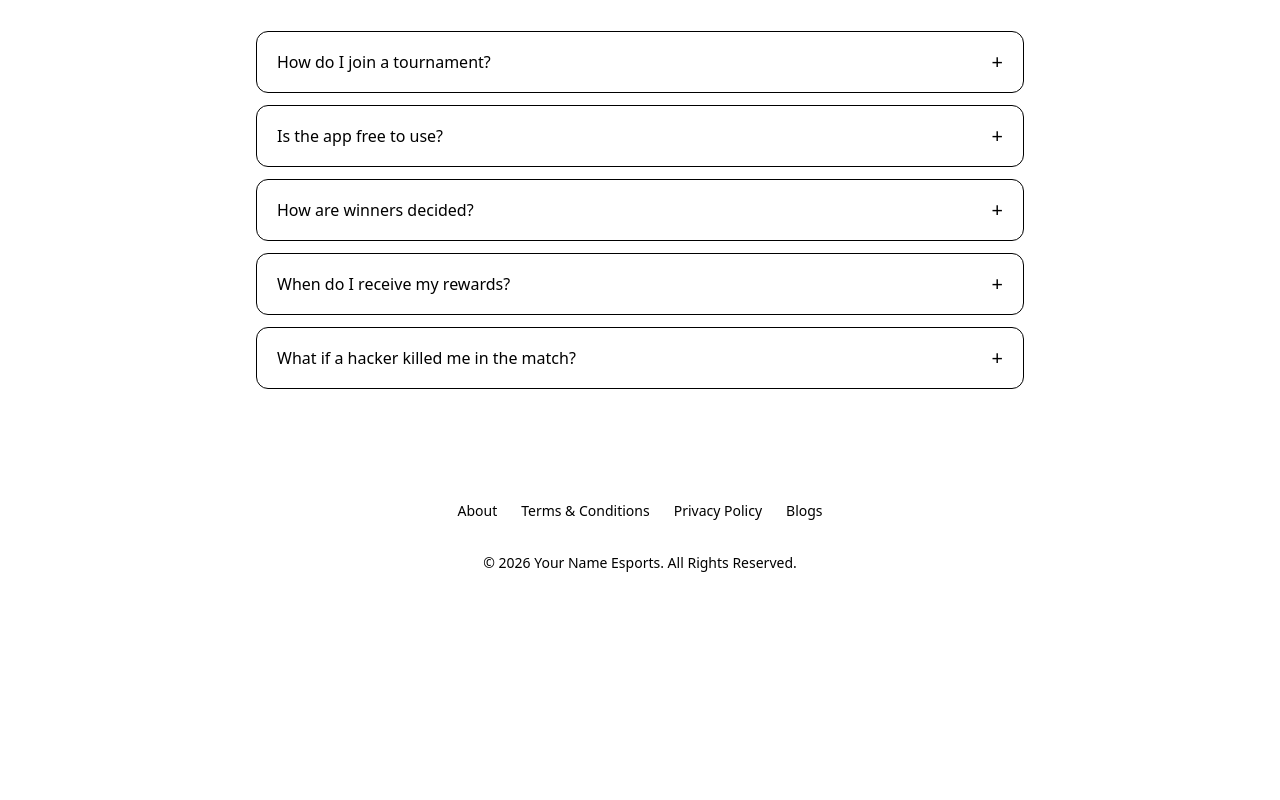
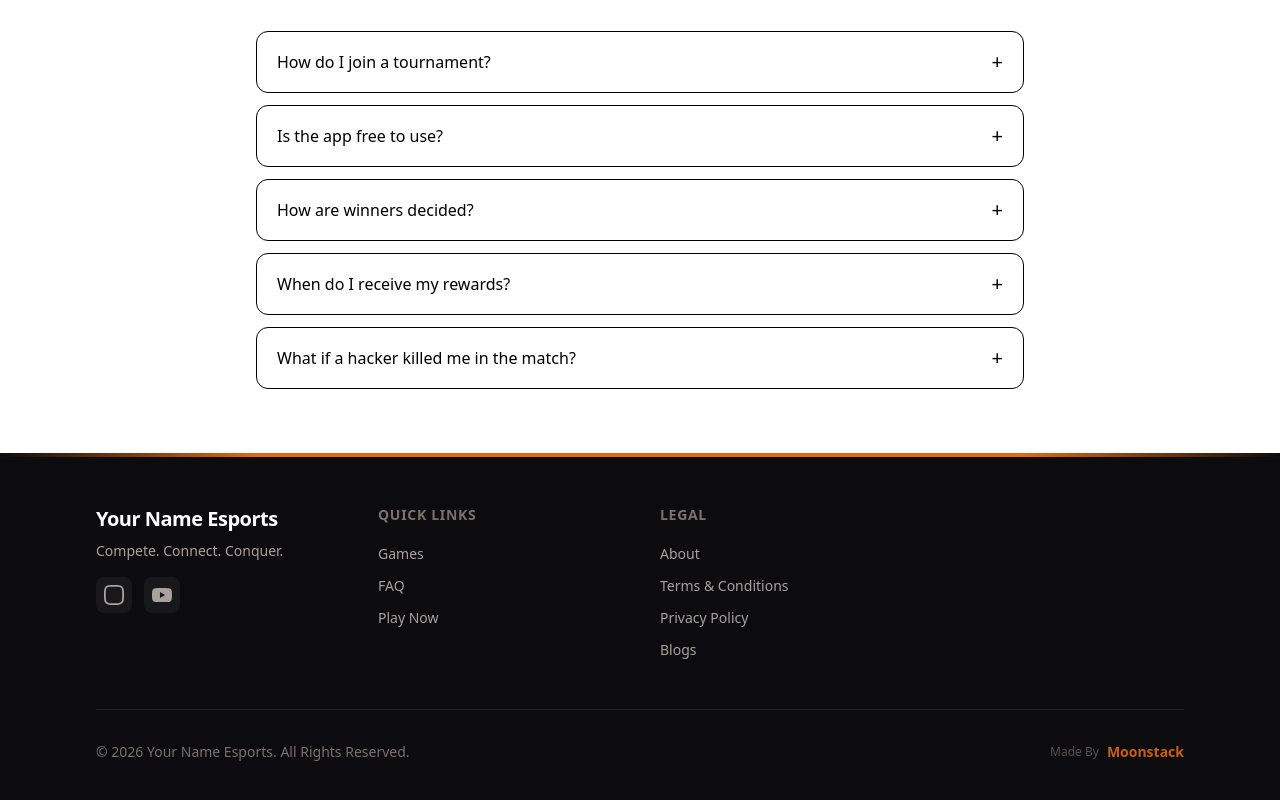
Before and after one commit to subasitnaik/esports-fullstack, a Next.js app: page / in a window 1280 px wide. Shown: the part 1747-2547 px from the top of the page. Before the commit the page ends 2368 px from the top, so only its background shows below. Built offline with nearby package versions, Linux system fonts and the light colour scheme.

Commit message:
updated the footer

```diff
--- a/src/components/layout/Footer.tsx
+++ b/src/components/layout/Footer.tsx
@@ -3,22 +3,117 @@ import { brand } from "@config/brand";
 
 export function Footer() {
   return (
-    <footer className="relative z-10 bg-base py-12 px-4 sm:px-6 lg:px-8">
-      <div className="mx-auto max-w-6xl">
-        <div className="flex flex-wrap justify-center gap-6">
+    <footer className="relative z-10 overflow-hidden bg-[#0c0c0e]">
+      {/* Top accent line */}
+      <div
+        className="h-1 w-full"
+        style={{
+          background: "linear-gradient(90deg, transparent, #f97316 20%, #f97316 80%, transparent)",
+          opacity: 0.9,
+        }}
+      />
+      <div className="mx-auto max-w-6xl px-4 py-12 sm:px-6 lg:px-8">
+        <div className="grid gap-10 sm:grid-cols-2 lg:grid-cols-4">
+          {/* Brand column */}
+          <div className="sm:col-span-2 lg:col-span-1">
+            <Link href="/" className="inline-block">
+              <span className="font-ultimatum text-xl font-bold tracking-tight text-white">
+                {brand.appName}
+              </span>
+            </Link>
+            <p className="mt-2 text-sm text-stone-400">
+              {brand.tagline}
+            </p>
+            {/* Social links */}
+            <div className="mt-4 flex gap-3">
+              {brand.social.instagram && (
+                <a
+                  href={brand.social.instagram}
+                  target="_blank"
+                  rel="noopener noreferrer"
+                  className="flex h-9 w-9 items-center justify-center rounded-lg bg-white/5 text-stone-400 transition hover:bg-orange-500/20 hover:text-orange-400"
+                  aria-label="Instagram"
+                >
+                  <svg className="h-5 w-5" viewBox="0 0 24 24" fill="currentColor">
+                    <path d="M12 2.163c3.204 0 3.584.012 4.85.07 3.252.148 4.771 1.691 4.919 4.919.058 1.265.069 1.645.069 4.849 0 3.205-.012 3.584-.069 4.849-.149 3.225-1.664 4.771-4.919 4.919-1.266.058-1.644.07-4.85.07-3.204 0-3.584-.012-4.849-.07-3.26-.149-4.771-1.699-4.919-4.92-.058-1.265-.07-1.644-.07-4.849 0-3.204.013-3.583.07-4.849.149-3.227 1.664-4.771 4.919-4.919 1.266-.057 1.645-.069 4.849-.069zm0-2.163c-3.259 0-3.667.014-4.947.072-4.358.2-6.78 2.618-6.98 6.98-.059 1.281-.073 1.689-.073 4.948 0 3.259.014 3.668.072 4.948.2 4.358 2.618 6.78 6.98 6.98 1.281.058 1.689.072 4.948.072 3.259 0 3.668-.014 4.948-.072 4.354-.2 6.782-2.618 6.979-6.98.059-1.28.073-1.689.073-4.948 0-3.259-.014-3.667-.072-4.947-.196-4.354-2.617-6.78-6.979-6.98-1.281-.059-1.69-.073-4.949-.073z" />
+                  </svg>
+                </a>
+              )}
+              {brand.social.youtube && (
+                <a
+                  href={brand.social.youtube}
+                  target="_blank"
+                  rel="noopener noreferrer"
+                  className="flex h-9 w-9 items-center justify-center rounded-lg bg-white/5 text-stone-400 transition hover:bg-orange-500/20 hover:text-orange-400"
+                  aria-label="YouTube"
+                >
+                  <svg className="h-5 w-5" viewBox="0 0 24 24" fill="currentColor">
+                    <path d="M23.498 6.186a3.016 3.016 0 0 0-2.122-2.136C19.505 3.545 12 3.545 12 3.545s-7.505 0-9.377.505A3.017 3.017 0 0 0 .502 6.186C0 8.07 0 12 0 12s0 3.93.502 5.814a3.016 3.016 0 0 0 2.122 2.136c1.871.505 9.376.505 9.376.505s7.505 0 9.377-.505a3.015 3.015 0 0 0 2.122-2.136C24 15.93 24 12 24 12s0-3.93-.502-5.814zM9.545 15.568V8.432L15.818 12l-6.273 3.568z" />
+                  </svg>
+                </a>
+              )}
+            </div>
+          </div>
+
+          {/* Quick links */}
+          <div>
+            <h3 className="font-ultimatum text-sm font-semibold uppercase tracking-wider text-stone-500">
+              Quick Links
+            </h3>
+            <ul className="mt-4 space-y-2">
+              <li>
+                <Link href="#games" className="text-sm text-stone-400 transition hover:text-orange-400">
+                  Games
+                </Link>
+              </li>
+              <li>
+                <Link href="#faq" className="text-sm text-stone-400 transition hover:text-orange-400">
+                  FAQ
+                </Link>
+              </li>
+              <li>
+                <Link href="/play" className="text-sm text-stone-400 transition hover:text-orange-400">
+                  Play Now
+                </Link>
+              </li>
+            </ul>
+          </div>
+
+          {/* Legal */}
+          <div>
+            <h3 className="font-ultimatum text-sm font-semibold uppercase tracking-wider text-stone-500">
+              Legal
+            </h3>
+            <ul className="mt-4 space-y-2">
               {brand.footer.links.map((link) => (
+                <li key={link.label}>
                   <Link
-              key={link.label}
                     href={link.href}
-              className="text-sm text-text-dim transition hover:text-accent"
+                    className="text-sm text-stone-400 transition hover:text-orange-400"
                   >
                     {link.label}
                   </Link>
+                </li>
               ))}
+            </ul>
           </div>
-        <p className="mt-8 text-center text-sm text-text-dim">
+        </div>
+
+        {/* Bottom bar */}
+        <div className="mt-12 flex flex-col items-center justify-between gap-4 border-t border-white/10 pt-8 sm:flex-row">
+          <p className="text-center text-sm text-stone-500 sm:text-left">
             © {new Date().getFullYear()} {brand.appName}. {brand.footer.copyright}
           </p>
+          <a
+            href="https://www.youtube.com/@MoonStack"
+            target="_blank"
+            rel="noopener noreferrer"
+            className="flex items-center gap-2 transition hover:opacity-80"
+          >
+            <span className="text-xs text-stone-600">Made By</span>
+            <span className="font-ultimatum text-sm font-bold text-orange-500/80">Moonstack</span>
+          </a>
+        </div>
       </div>
     </footer>
   );
```
Lines whose indentation alone changed are shown as unchanged.
